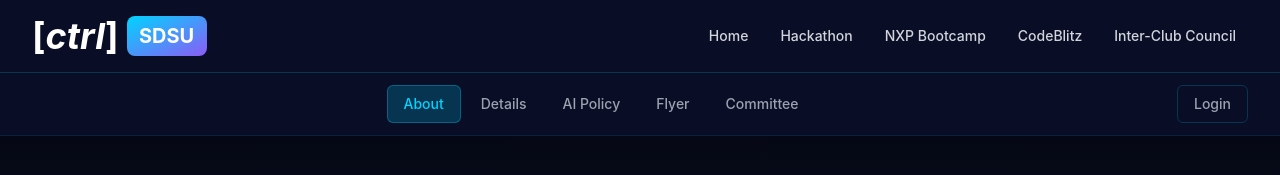
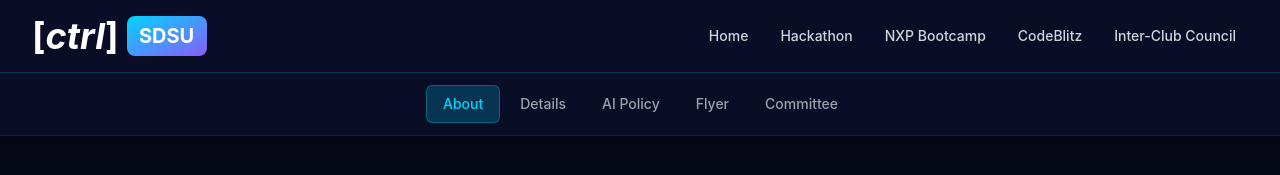
Before and after one commit to EverettRichards/CTRL, a React (Vite) app: page /#/codeblitz in a window 1280 px wide. Shown: the top 175 px of the page. Built offline with nearby package versions, Linux system fonts and the light colour scheme; no server answers.

Commit message:
Removed 'Login' button from CodeBlitz page (unnecessary...)

```diff
--- a/src/pages/CodeBlitz.jsx
+++ b/src/pages/CodeBlitz.jsx
@@ -70,7 +70,7 @@ const CodeBlitz = () => {
 
   return (
     <div>
-      <SecondaryNav sections={sections} showLogin />
+      <SecondaryNav sections={sections} />
 
       {/* Hero Section */}
       <section
```
